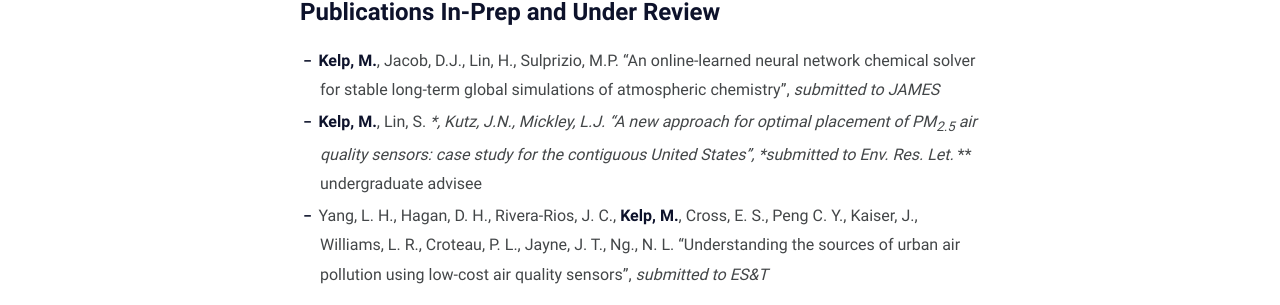
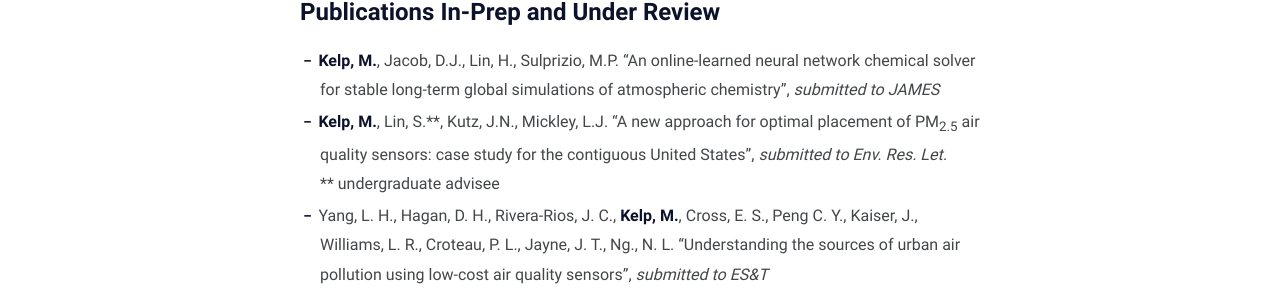
Before and after one commit to mkelp/mkelp.github.io, a Jekyll site: the page built from publications.md, in a window 1280 px wide. Shown: the part 232-537 px from the top of the page. Built offline with Jekyll 4.4.1, drawn with Linux system fonts in a browser that asks for light colours.

Commit message:
astericks3

```diff
--- a/publications.md
+++ b/publications.md
@@ -11,9 +11,9 @@ comments: false
 
 - **Kelp, M.**, Jacob, D.J., Lin, H., Sulprizio, M.P. “An online-learned neural network chemical
 solver for stable long-term global simulations of atmospheric chemistry”, *submitted to JAMES*
-- **Kelp, M.**, Lin, S. **, Kutz, J.N., Mickley, L.J. “A new approach for optimal placement of PM<sub>2.5</sub>
-air quality sensors: case study for the contiguous United States”, *submitted to Env. Res. Let.*
- ** undergraduate advisee
+- **Kelp, M.**, Lin, S.\*\*, Kutz, J.N., Mickley, L.J. “A new approach for optimal placement of PM<sub>2.5</sub>
+air quality sensors: case study for the contiguous United States”, *submitted to Env. Res. Let.* \\
+ \*\* undergraduate advisee
 - Yang, L. H., Hagan, D. H., Rivera-Rios, J. C., **Kelp, M.**, Cross, E. S., Peng C. Y., Kaiser, J.,
 Williams, L. R., Croteau, P. L., Jayne, J. T., Ng., N. L. “Understanding the sources of urban air
 pollution using low-cost air quality sensors”, *submitted to ES&T*
```
